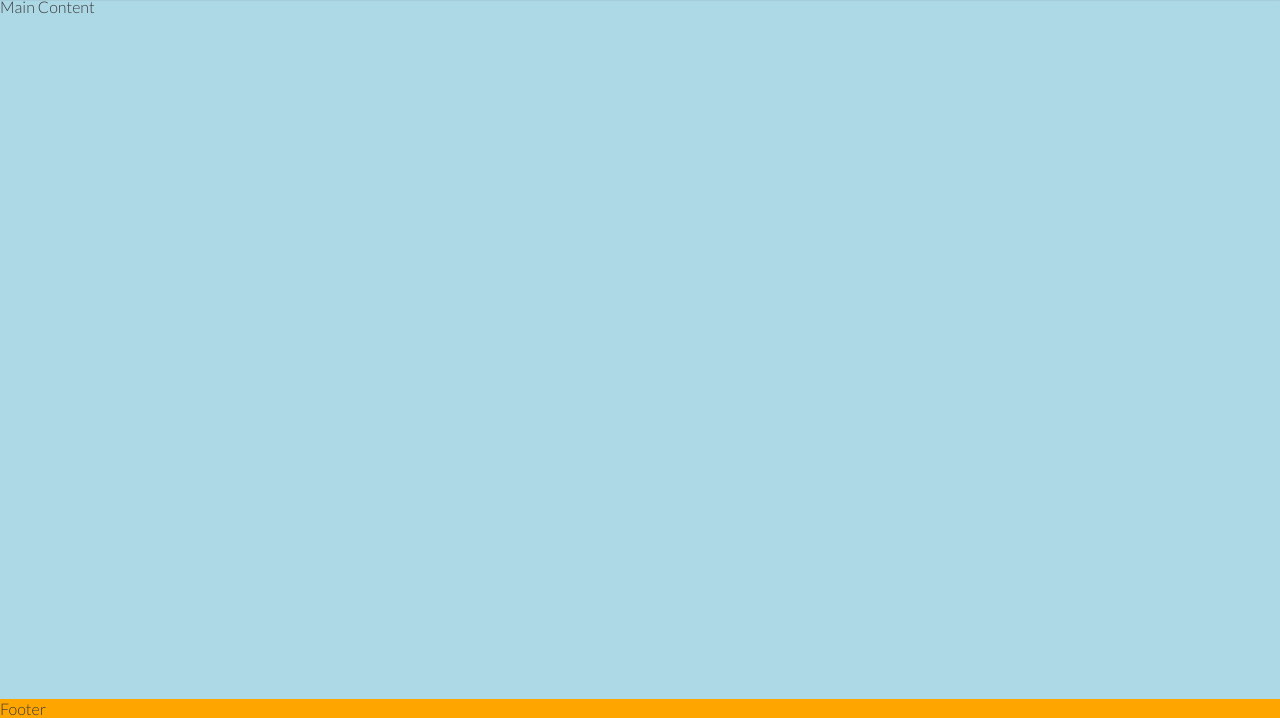
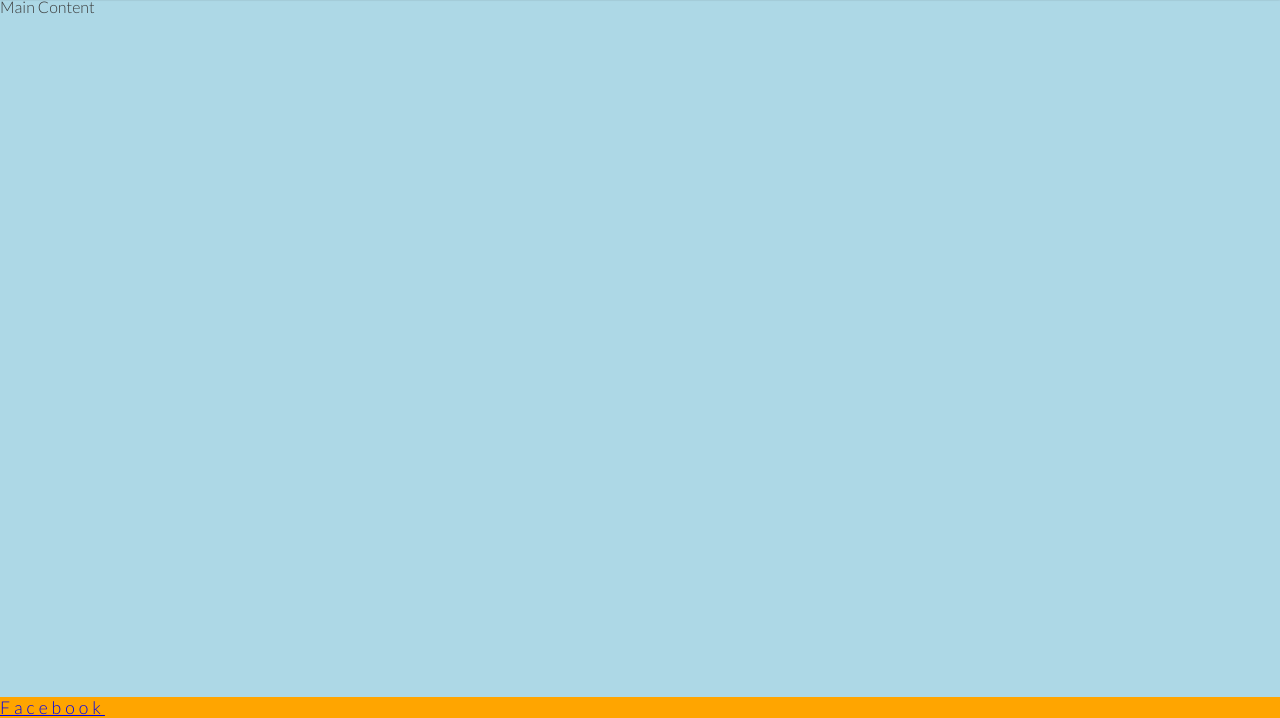
Before and after one commit to Willr-hawkins/love-running, a plain HTML site: page index.html in a window 1280 px wide. Shown: the part 82-800 px from the top of the page. Drawn offline with nearby package versions, Linux system fonts and the light colour scheme.

Commit message:
add facebook link to footer

```diff
--- a/index.html
+++ b/index.html
@@ -32,9 +32,18 @@
             </ul>
         </nav>
     </header>
+
     <!--main-->
+
     <main>Main Content</main>
+
     <!--footer-->
-    <footer>Footer</footer>
+
+    <footer>
+        <ul>
+            <li><a href="https://www.facebook.com/" target="_blank" rel="noopener" aria-label="visit our Facebook page (opens in a new tab)">Facebook</a></li>
+        </ul>
+    </footer>
+
 </body>
 </html>
```
